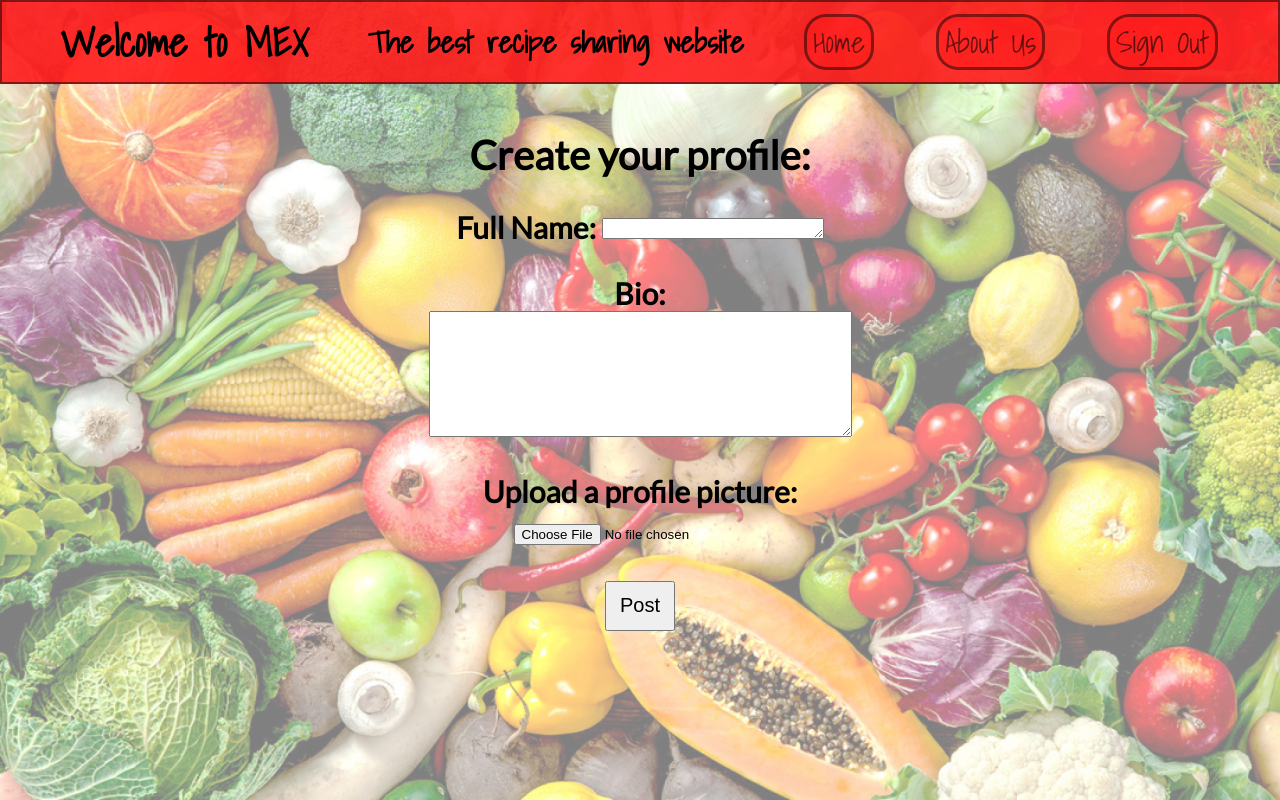
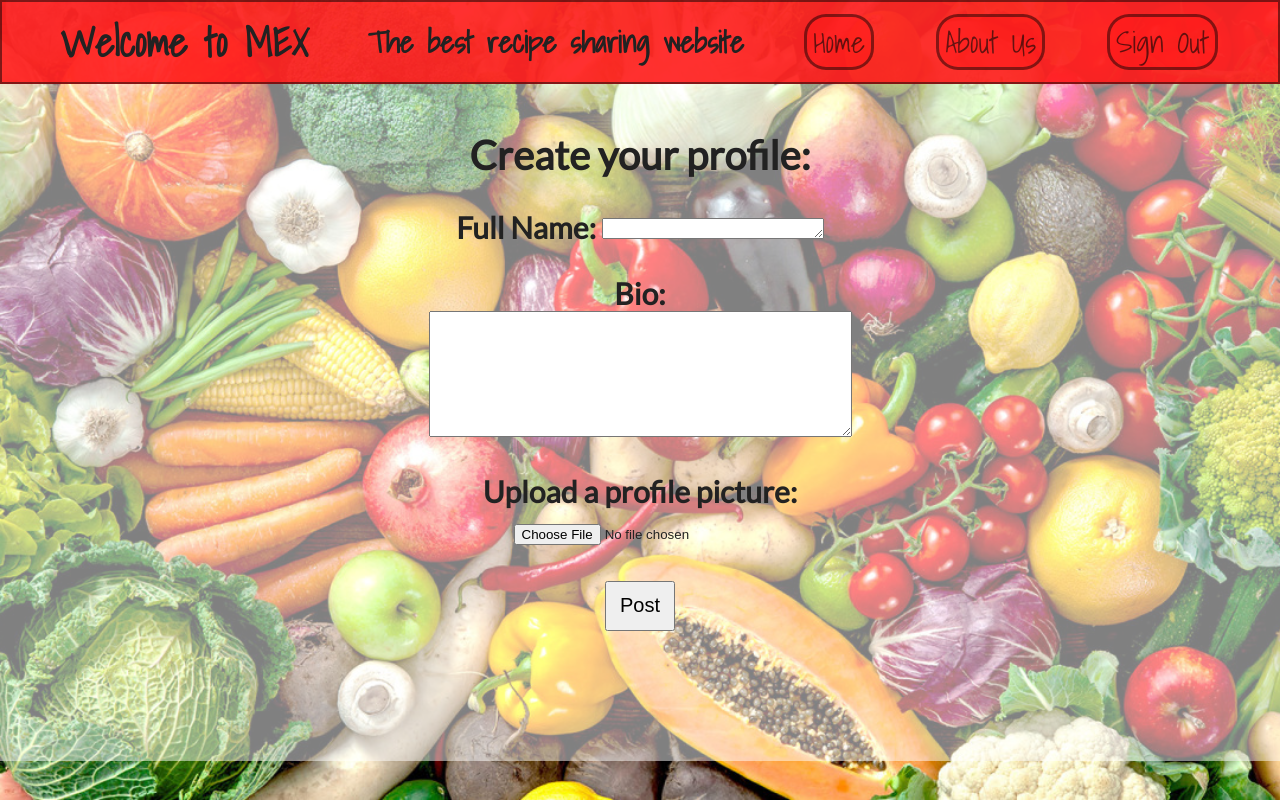
Before and after one commit to MarcoASC4/MEX, a Python web app: template templates/createprofile.html in a window 1280 px wide. Run offline with Jinja, Linux system fonts and the light colour scheme; the template is opened without the code that fills it, so the values that code supplies are empty.

Commit message:
final changes!!

```diff
--- a/main.py
+++ b/main.py
@@ -243,9 +243,11 @@ class MyFeedHandler(webapp2.RequestHandler):
             all_retrieved_recipes.append(recipe)
             print ("testing2")
             image_url.append(recipe.key.urlsafe())
-            #print (recipe.owner)
+            print (recipe.owner)
             #owners.append(recipe.owner)
-            owners.append(User.query(User.key==recipe.owner).fetch()[0])
+            owner = recipe.owner.get()
+            print owner
+            owners.append(owner)
 
         print owners
             #name_key = recipe.owner.get()
--- a/static/themes/createprofile.css
+++ b/static/themes/createprofile.css
@@ -13,13 +13,17 @@
 html, body {
   margin: 0;
   padding: 0;
+  color: #222;
+  background-color: rgba(255, 255, 255, 0.5);
+  background-size: cover;
+  background-attachment: fixed;
   /* color: #333; */
   /* font-family: 'Helvetica', cursive; */
 }
 
 body {
-  background-color: rgba(255, 255, 255, 0.5);
-  height: 100vh;
+
+  padding-bottom: 100px;
 
   }
 html {
@@ -28,6 +32,7 @@ html {
   -moz-background-size: cover;
   -o-background-size: cover;
   background-size: cover;
+  height: 100%;
 }
 
 .heady .navlinks {
--- a/static/themes/myprofilestyle.css
+++ b/static/themes/myprofilestyle.css
@@ -31,7 +31,7 @@ html {
   -moz-background-size: cover;
   -o-background-size: cover;
   background-size: cover;
-  height: 100%;
+
 }
 
 .heady .navlinks {
```
